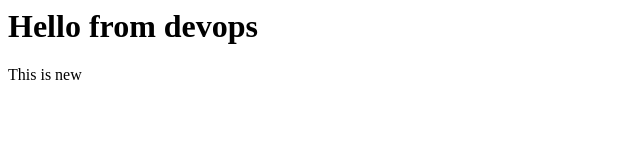
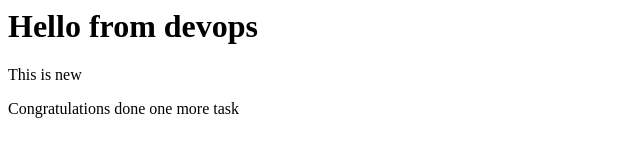
Before and after one commit to ranvirkardhanraj/main_projects, a plain HTML site: page index.html in a window 1280 px wide. Shown: the whole page, without its empty margins (0-640 px from the left). Drawn offline with Linux system fonts and the light colour scheme.

Commit message:
Update index.html

```diff
--- a/index.html
+++ b/index.html
@@ -2,5 +2,6 @@
 <body>
   <h1>Hello from devops</h1>
   <p>This is new</p>
+  <p>Congratulations done one more task<p>
   </body>
 </html>
```
